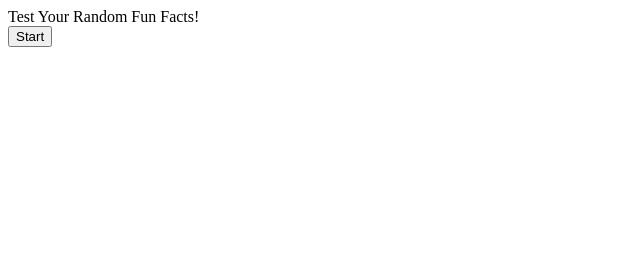
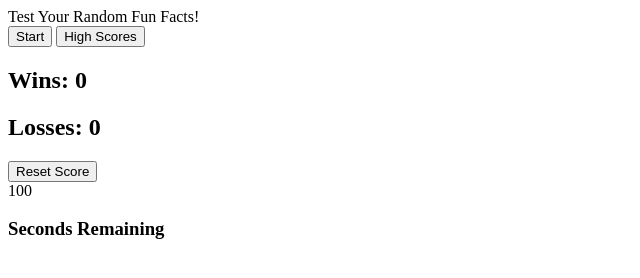
Before and after one commit to paullsshin/test-your-knowledge, a plain HTML site: page index.html in a window 1280 px wide. Shown: the whole page, without its empty margins (0-640 px from the left). Drawn offline with Linux system fonts and the light colour scheme.

Commit message:
added basic html layout

```diff
--- a/index.html
+++ b/index.html
@@ -12,10 +12,21 @@
     <header>
         <div class="heading">Test Your Random Fun Facts!</div>
         <button class="start-btn">Start</button>
+        <button class="high-scores">High Scores</button>
     </header>
 
     <main>
-        <div class="game-display"></div>
+        <div class="game-stats">
+         <h2>Wins: <span class="wins">0</span></h2>
+         <h2>Losses: <span class="losses">0</span></h2>
+        </div>
+        <button class="reset">Reset Score</button>
+        <div class="timer">
+            <div class="timer-text">
+                <div class="large-font timer-count">100</div>
+                <h3>Seconds Remaining</h3>
+            </div>
+        </div>
     </main>
 
     <script src="./assets/script.js"></script>
```
